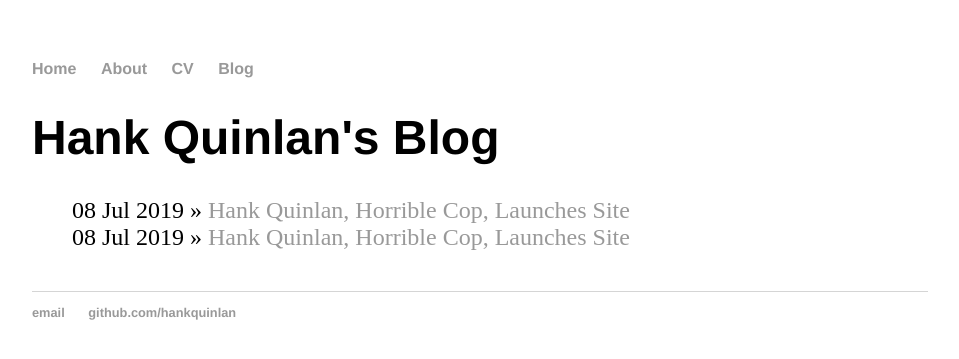
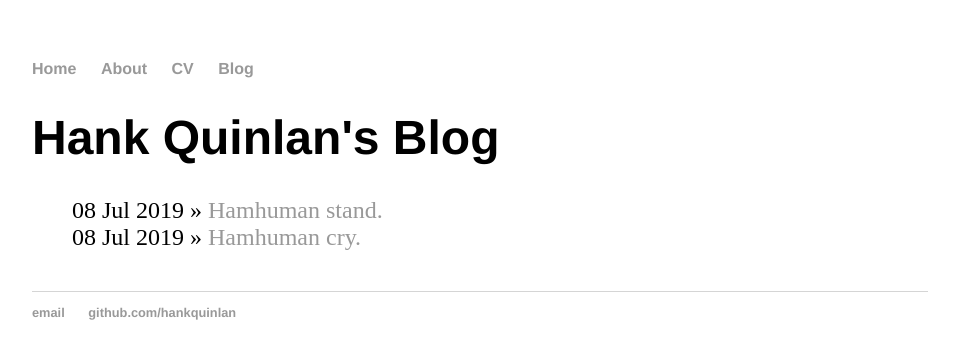
Before and after one commit to hamhuman/hamhuman.github.io, a Jekyll site: the page built from blog/index.html, in a window 1280 px wide. Shown: the top 359 px of the page, without its empty margins (160-1119 px from the left). Built offline with Jekyll 4.4.1, drawn with Linux system fonts in a browser that asks for light colours.

Commit message:
mod titles

```diff
--- a/_posts/2019-07-08-hamhuman-cry.md
+++ b/_posts/2019-07-08-hamhuman-cry.md
@@ -1,6 +1,6 @@
 ---
 layout: post
-title: "Hank Quinlan, Horrible Cop, Launches Site"
+title: "Hamhuman cry."
 date: 2019-07-08
 ---
 awwwwwwwwwwww, hamhuman.
--- a/_posts/2019-07-08-hamhuman-stand.md
+++ b/_posts/2019-07-08-hamhuman-stand.md
@@ -1,6 +1,6 @@
 ---
 layout: post
-title: "Hank Quinlan, Horrible Cop, Launches Site"
+title: "Hamhuman stand."
 date: 2019-07-08
 ---
 Hello, hamhuman.
```
